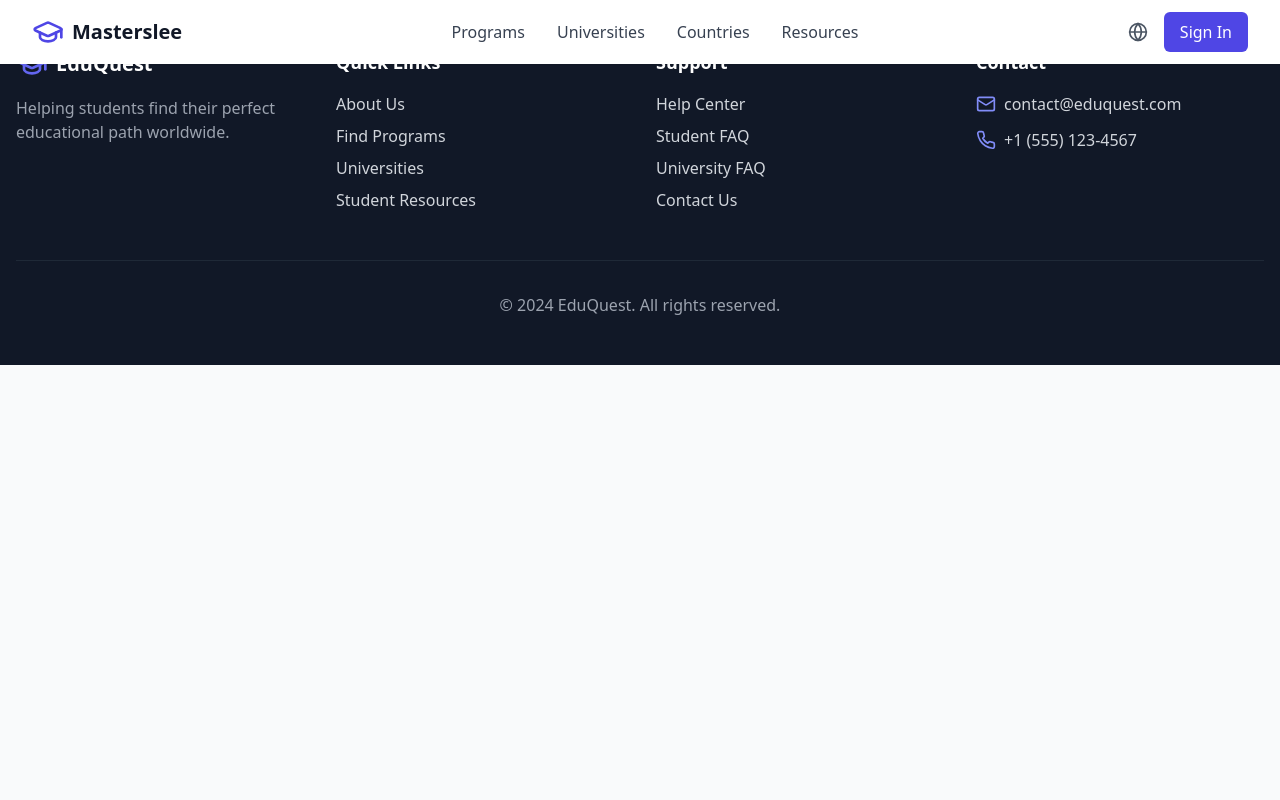
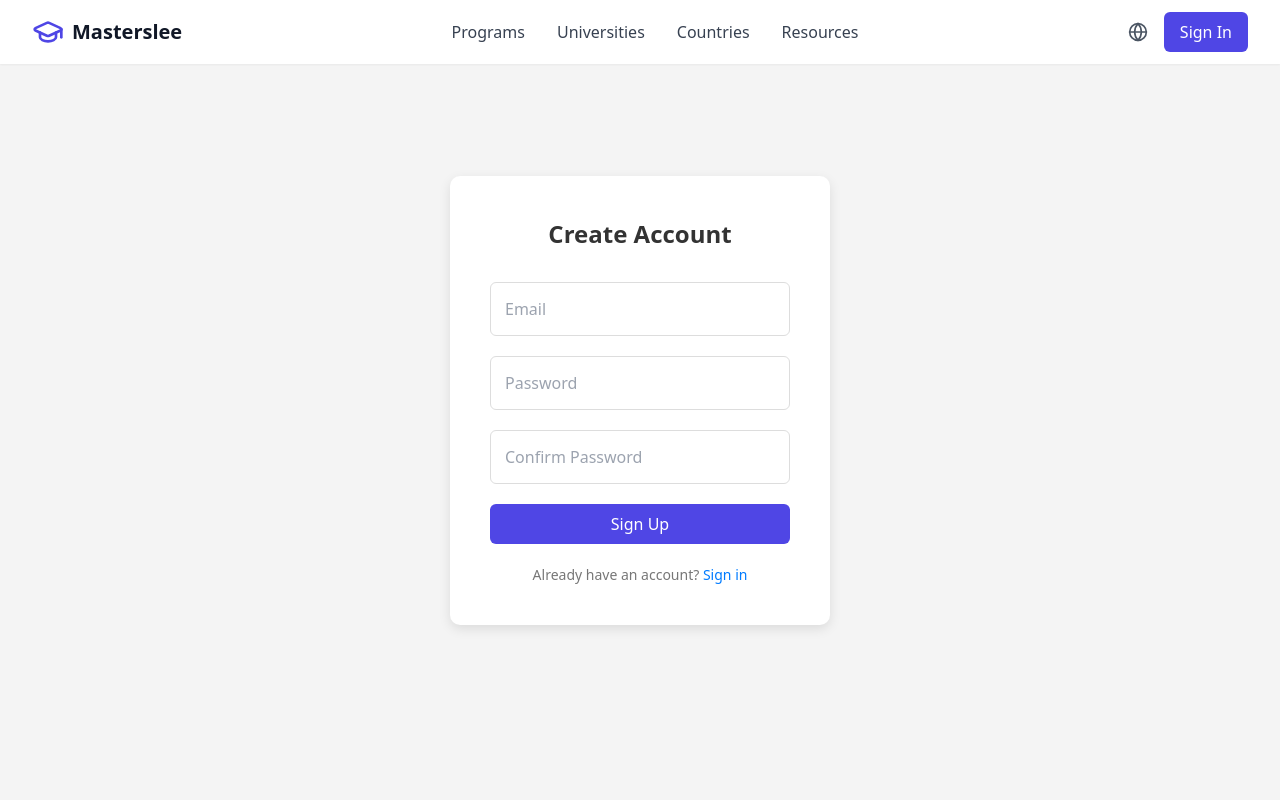
Before and after one commit to oathar/Masterslee, a React (Vite) app: page /register in a window 1280 px wide. Shown: the top 800 px of the page. Built offline with nearby package versions, Linux system fonts and the light colour scheme; a web font is replaced by a local one.

Commit message:
added Signin & Signup

```diff
--- a/package.json
+++ b/package.json
@@ -14,7 +14,7 @@
     "lucide-react": "^0.344.0",
     "react": "^18.3.1",
     "react-dom": "^18.3.1",
-    "react-router-dom": "^7.1.3"
+    "react-router-dom": "^7.2.0"
   },
   "devDependencies": {
     "@vitejs/plugin-react": "^4.3.1",
--- a/src/App.jsx
+++ b/src/App.jsx
@@ -13,6 +13,8 @@ import ResultsPage from "./components/ResultsPage";
 import UniversityPage from "./components/viewmore";
 import BlogPage from "./components/BlogPage"; // Import BlogPage
 import Waves from "./components/Waves"; // Ensure correct path
+import Signin from './components/Signin'; // Import your Signin component
+import Register from './components/Register';// Import your Register component
 import "@fontsource/playwrite-in"; // Import font globally
 
 function Home() {
@@ -40,6 +42,8 @@ function App() {
             <Route path="/results" element={<ResultsPage />} />
             <Route path="/programs/:id" element={<UniversityPage />} />
             <Route path="/blog" element={<BlogPage />} /> {/* Added BlogPage Route */}
+            <Route path="/signin" element={<Signin />} />
+            <Route path="/register" element={<Register />} />
           </Routes>
         </main>
         <Footer />
--- a/src/components/Header.jsx
+++ b/src/components/Header.jsx
@@ -1,28 +1,33 @@
 import React from 'react';
 import { Search, GraduationCap, Globe, Menu } from 'lucide-react';
+import { Link } from 'react-router-dom'; // Import Link
 
 export default function Header() {
   return (
     <header className="bg-white shadow-sm fixed w-full top-0 z-50">
+
+
       <div className="max-w-7xl mx-auto px-4 sm:px-6 lg:px-8">
         <div className="flex justify-between items-center h-16">
-          <div className="flex items-center">
-            <GraduationCap className="h-8 w-8 text-indigo-600" />
-            <span className="ml-2 text-xl font-bold text-gray-900">Masterslee</span>
+          <div className="flex items-center ">
+            <GraduationCap className="h-8 w-8 text-indigo-600"/>
+            <span className="ml-2 text-xl font-bold text-gray-900 " >Masterslee</span>
           </div>
 
           <nav className="hidden md:flex space-x-8">
-            <a href="Results" className="text-gray-700 hover:text-indigo-600">Programs</a>
-            <a href="Universities" className="text-gray-700 hover:text-indigo-600">Universities</a>
-            <a href="#" className="text-gray-700 hover:text-indigo-600">Countries</a>
-            <a href="#" className="text-gray-700 hover:text-indigo-600">Resources</a>
+            <Link to="/results" className="text-gray-700 hover:text-indigo-600">Programs</Link>
+            <Link to="/universities" className="text-gray-700 hover:text-indigo-600">Universities</Link>
+            <Link to="/countries" className="text-gray-700 hover:text-indigo-600">Countries</Link>
+            <Link to="/resources" className="text-gray-700 hover:text-indigo-600">Resources</Link>
           </nav>
 
           <div className="flex items-center space-x-4">
             <Globe className="h-5 w-5 text-gray-600" />
-            <button className="bg-indigo-600 text-white px-4 py-2 rounded-md hover:bg-indigo-700">
+
+            <Link to="/signin" className="bg-indigo-600 text-white px-4 py-2 rounded-md hover:bg-indigo-700">
               Sign In
-            </button>
+            </Link>
+
             <Menu className="h-6 w-6 md:hidden text-gray-600" />
           </div>
         </div>
--- /dev/null
+++ b/src/components/Register.css
@@ -0,0 +1,80 @@
+/* Register.css */
+.register-page {
+    display: flex;
+    justify-content: center;
+    align-items: center;
+    min-height: 100vh;
+    background-color: #f4f4f4;
+  }
+
+  .register-card {
+    background-color: #ffffff;
+    padding: 40px;
+    border-radius: 10px;
+    box-shadow: 0 4px 12px rgba(0, 0, 0, 0.1);
+    width: 380px;
+  }
+
+  .register-title {
+    text-align: center;
+    margin-bottom: 30px;
+    color: #333;
+    font-size: 24px;
+    font-weight: 600;
+  }
+
+  .register-form {
+    display: flex;
+    flex-direction: column;
+  }
+
+  .input-group {
+    margin-bottom: 20px;
+  }
+
+  .register-input {
+    padding: 14px;
+    border: 1px solid #ddd;
+    border-radius: 6px;
+    font-size: 16px;
+    width: 100%;
+    box-sizing: border-box;
+    outline: none;
+  }
+
+  .register-input:focus {
+    border-color: #007bff;
+    box-shadow: 0 0 0 2px rgba(0, 123, 255, 0.25);
+  }
+
+  .register-button {
+    background-color: #007bff;
+    color: white;
+    padding: 14px;
+    border: none;
+    border-radius: 6px;
+    font-size: 16px;
+    cursor: pointer;
+    transition: background-color 0.3s ease;
+  }
+
+  .register-button:hover {
+    background-color: #0056b3;
+  }
+
+  .signin-link {
+    text-align: center;
+    margin-top: 20px;
+    color: #777;
+    font-size: 14px;
+  }
+
+  .signin-link a {
+    color: #007bff;
+    text-decoration: none;
+    font-weight: 500;
+  }
+
+  .signin-link a:hover {
+    text-decoration: underline;
+  }
--- /dev/null
+++ b/src/components/Register.jsx
@@ -0,0 +1,65 @@
+// Register.jsx
+import React, { useState } from 'react';
+import { Link } from 'react-router-dom';
+import './Register.css';
+
+function Register() {
+  const [email, setEmail] = useState('');
+  const [password, setPassword] = useState('');
+  const [confirmPassword, setConfirmPassword] = useState('');
+
+  const handleRegister = (e) => {
+    e.preventDefault();
+    if (password!== confirmPassword) {
+      alert("Passwords do not match");
+      return;
+    }
+    // Implement registration logic here
+    console.log('Register:', email, password);
+  };
+
+  return (
+    <div className="register-page">
+      <div className="register-card">
+        <h2 className="register-title">Create Account</h2>
+        <form onSubmit={handleRegister} className="register-form">
+          <div className="input-group">
+            <input
+              type="email"
+              placeholder="Email"
+              value={email}
+              onChange={(e) => setEmail(e.target.value)}
+              className="register-input"
+            />
+          </div>
+          <div className="input-group">
+            <input
+              type="password"
+              placeholder="Password"
+              value={password}
+              onChange={(e) => setPassword(e.target.value)}
+              className="register-input"
+            />
+          </div>
+          <div className="input-group">
+            <input
+              type="password"
+              placeholder="Confirm Password"
+              value={confirmPassword}
+              onChange={(e) => setConfirmPassword(e.target.value)}
+              className="register-input"
+            />
+          </div>
+          <button type="submit" className="register-button signin-button bg-indigo-600 text-white px-4 py-2 rounded-md hover:bg-indigo-800">
+            Sign Up
+          </button>
+        </form>
+        <p className="signin-link">
+          Already have an account? <Link to="/signin">Sign in</Link>
+        </p>
+      </div>
+    </div>
+  );
+}
+
+export default Register;
--- /dev/null
+++ b/src/components/Signin.css
@@ -0,0 +1,80 @@
+/* Signin.css (Redesigned CSS) */
+.signin-page {
+    display: flex;
+    justify-content: center;
+    align-items: center;
+    min-height: 100vh; /* Full viewport height */
+    background-color: #f4f4f4;
+  }
+
+  .signin-card {
+    background-color: #ffffff;
+    padding: 40px;
+    border-radius: 10px;
+    box-shadow: 0 4px 12px rgba(0, 0, 0, 0.1);
+    width: 380px;
+  }
+
+  .signin-title {
+    text-align: center;
+    margin-bottom: 30px;
+    color: #333;
+    font-size: 24px;
+    font-weight: 600;
+  }
+
+  .signin-form {
+    display: flex;
+    flex-direction: column;
+  }
+
+  .input-group {
+    margin-bottom: 20px;
+  }
+
+  .signin-input {
+    padding: 14px;
+    border: 1px solid #ddd;
+    border-radius: 6px;
+    font-size: 16px;
+    width: 100%;
+    box-sizing: border-box;
+    outline: none;
+  }
+
+  .signin-input:focus {
+    border-color: #007bff;
+    box-shadow: 0 0 0 2px rgba(0, 123, 255, 0.25);
+  }
+
+  .signin-button {
+    background-color: rgb(121, 82, 150);
+    color: white;
+    padding: 14px;
+    border: none;
+    border-radius: 6px;
+    font-size: 16px;
+    cursor: pointer;
+    transition: background-color 0.3s ease;
+  }
+
+  .signin-button:hover {
+    background-color: #0056b3;
+  }
+
+  .signup-link {
+    text-align: center;
+    margin-top: 20px;
+    color: #777;
+    font-size: 14px;
+  }
+
+  .signup-link a {
+    color: indigo;
+    text-decoration: none;
+    font-weight: 500;
+  }
+
+  .signup-link a:hover {
+    text-decoration: underline;
+  }
--- /dev/null
+++ b/src/components/Signin.jsx
@@ -0,0 +1,51 @@
+// Signin.jsx (Redesigned with a cleaner, more modern look)
+import React, { useState } from 'react';
+import { Link } from 'react-router-dom';
+import './Signin.css';
+
+function Signin() {
+  const [email, setEmail] = useState('');
+  const [password, setPassword] = useState('');
+
+  const handleSignin = (e) => {
+    e.preventDefault();
+    // Implement sign-in logic here
+    console.log('Signin:', email, password);
+  };
+
+  return (
+    <div className="signin-page">
+      <div className="signin-card">
+        <h2 className="signin-title">Welcome Back</h2>
+        <form onSubmit={handleSignin} className="signin-form">
+          <div className="input-group">
+            <input
+              type="email"
+              placeholder="Email"
+              value={email}
+              onChange={(e) => setEmail(e.target.value)}
+              className="signin-input"
+            />
+          </div>
+          <div className="input-group">
+            <input
+              type="password"
+              placeholder="Password"
+              value={password}
+              onChange={(e) => setPassword(e.target.value)}
+              className="signin-input"
+            />
+          </div>
+          <button type="submit" className="signin-button bg-indigo-600 text-white px-4 py-2 rounded-md hover:bg-indigo-800" >
+            Sign In
+          </button>
+        </form>
+        <p className="signup-link">
+          Don't have an account? <Link to="/register">Sign up</Link>
+        </p>
+      </div>
+    </div>
+  );
+}
+
+export default Signin;
```
Also changed, not shown: 1 other file (tests, documents, lock files or other folders).
